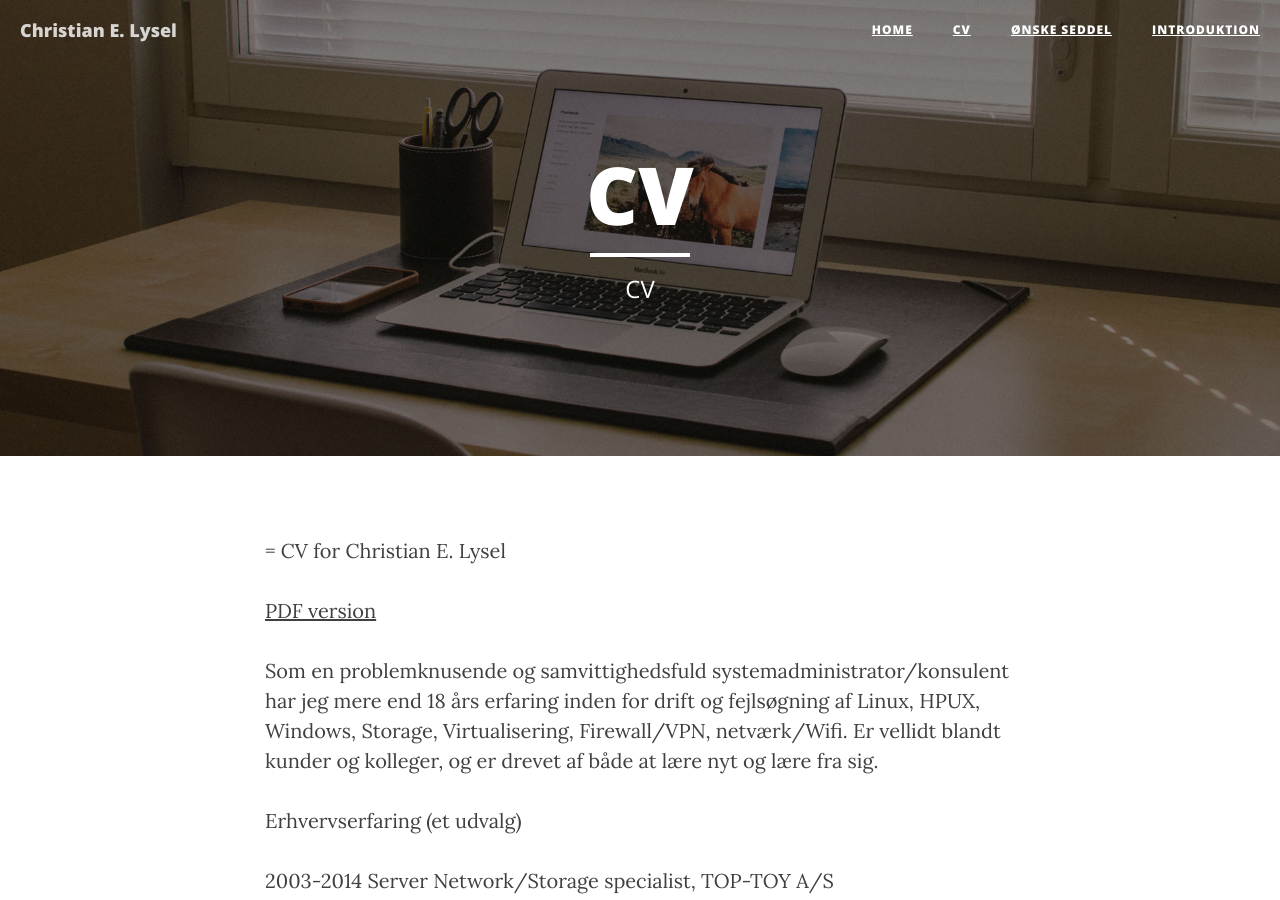
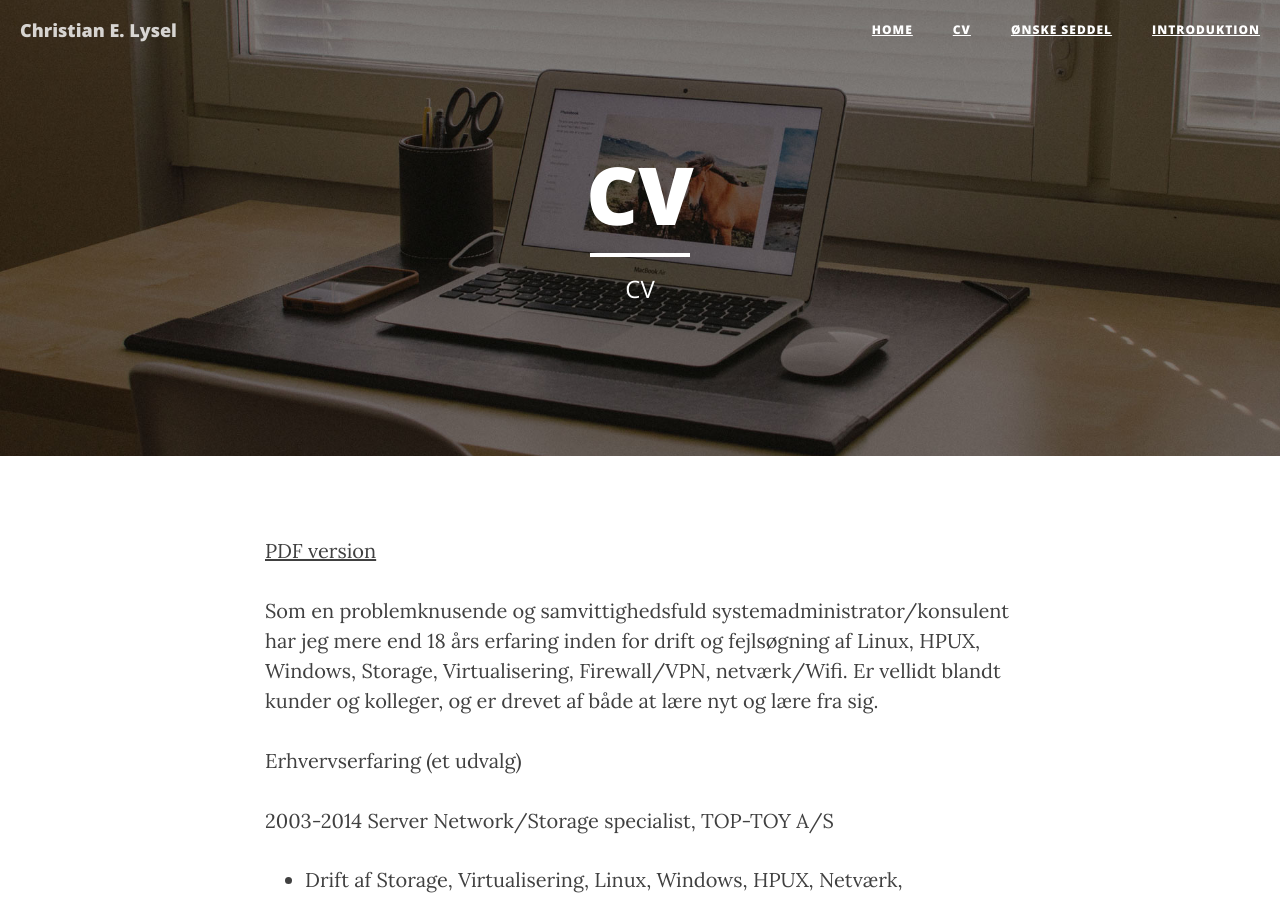
Before and after one commit to clysel/christian.lysel.net, a Jekyll site: the page built from cv.markdown, in a window 1280 px wide and 900 px high. Built offline with Jekyll 4.4.1, drawn with Linux system fonts in a browser that asks for light colours; nearby versions of some CDN libraries.

Commit message:
Update cv.markdown

```diff
--- a/cv.markdown
+++ b/cv.markdown
@@ -4,8 +4,6 @@ title: "CV"
 description: "CV"
 header-img: "img/home-bg.jpg"
 ---
-= CV for Christian E. Lysel
-
 [PDF version](https://drive.google.com/file/d/0B0TUONfhnX--al9iYkpHWHJyeGc/edit?usp=sharing)
 
 Som en problemknusende og samvittighedsfuld systemadministrator/konsulent har jeg mere end 18 års erfaring inden for drift og fejlsøgning af Linux, HPUX, Windows, Storage, Virtualisering, Firewall/VPN, netværk/Wifi. Er vellidt blandt kunder og kolleger, og er drevet af både at lære nyt og lære fra sig.
```
